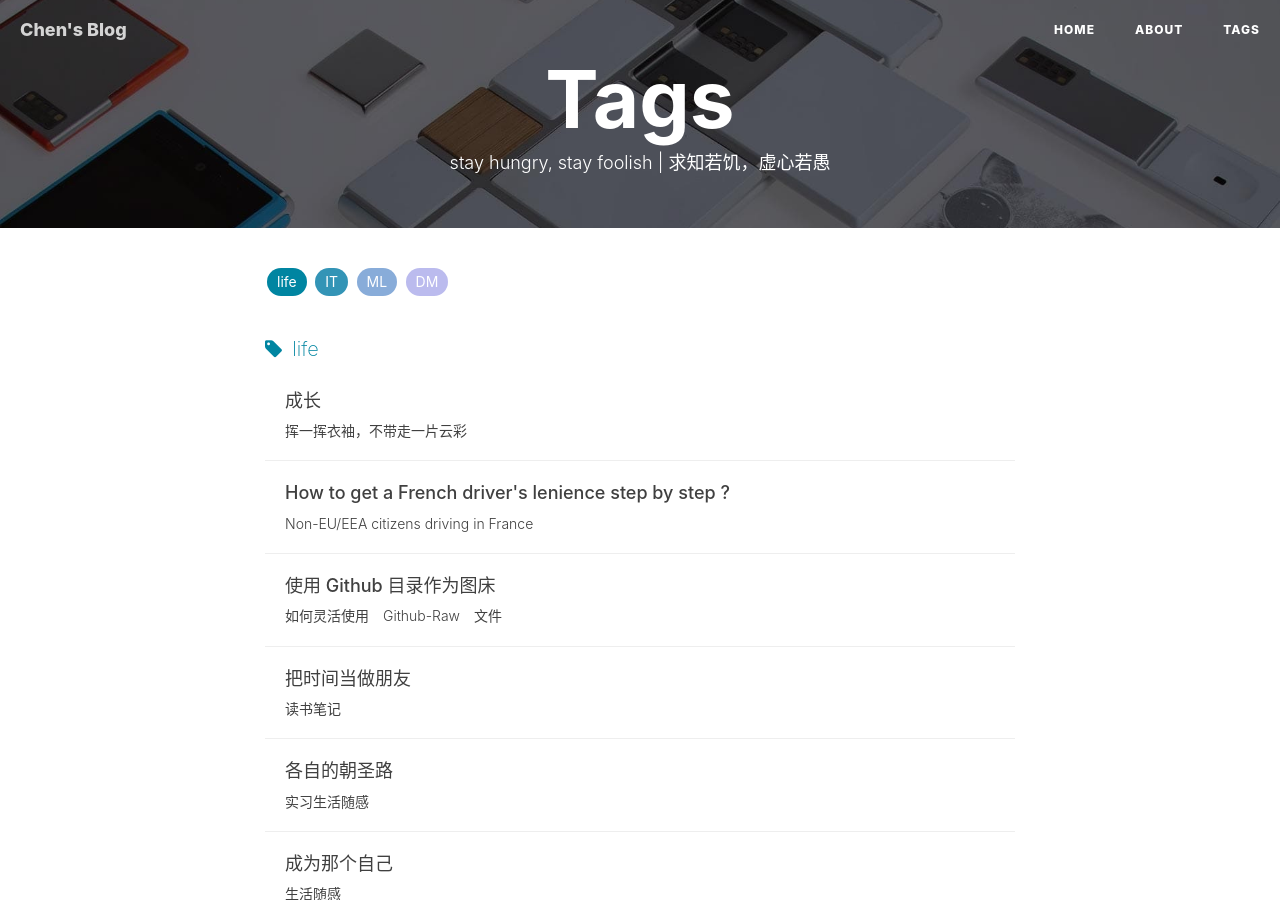
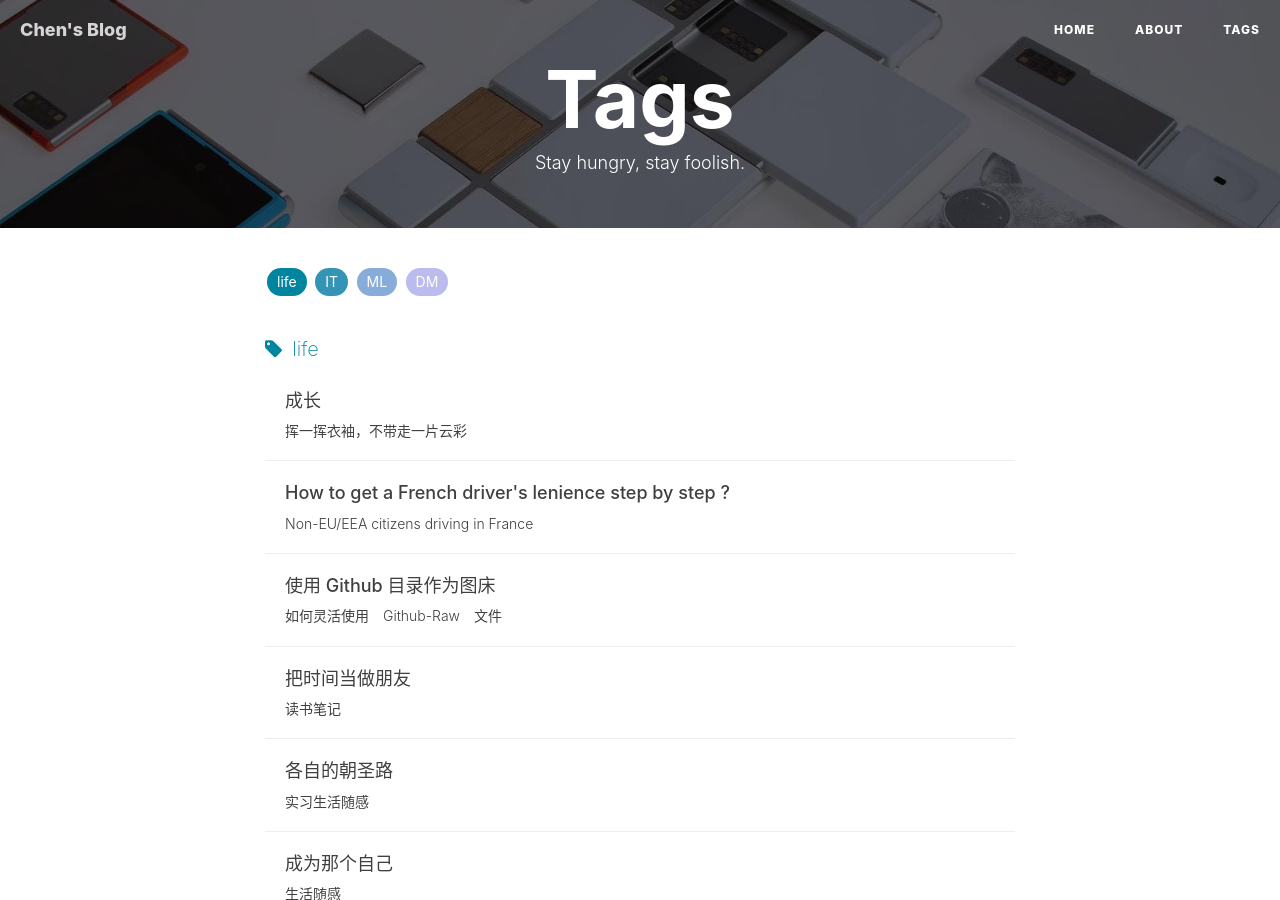
Before and after one commit to he-chen-95/he-chen-95.github.io, a Jekyll site: the page built from tags.html, in a window 1280 px wide and 900 px high. Built offline with Jekyll 4.4.1, drawn with Linux system fonts in a browser that asks for light colours; nearby versions of some CDN libraries; comment, search, counter and statistics services are not loaded.

Commit message:
Update tags.html

```diff
--- a/tags.html
+++ b/tags.html
@@ -1,7 +1,7 @@
 ---
 title: Tags
 layout: default
-description: "stay hungry, stay foolish | 求知若饥，虚心若愚"
+description: "Stay hungry, stay foolish."
 header-img: "img/tag-bg.jpg"
 ---
 
```
